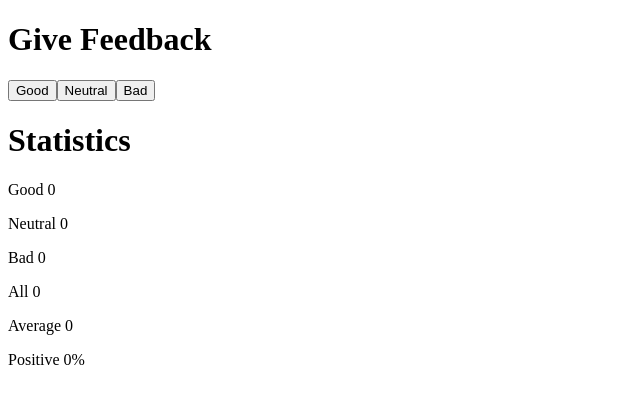
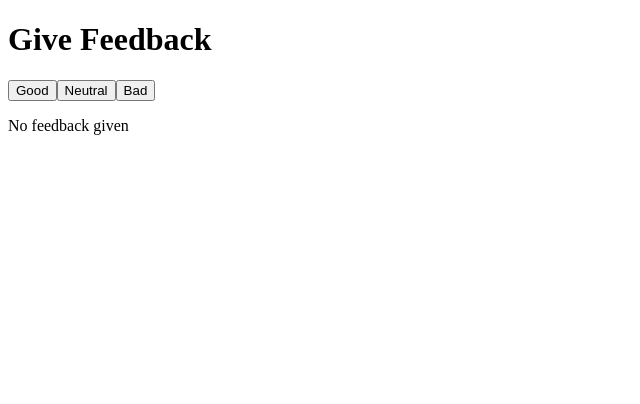
Before and after one commit to FranciscoMilani/Full-Stack-Open, a React (Vite) app in the folder part_1/unicafe/: page / in a window 1280 px wide. Shown: the top 404 px of the page, without its empty margins (0-640 px from the left). Built offline with nearby package versions, Linux system fonts and the light colour scheme.

Commit message:
1.9 unicafe

```diff
--- a/part_1/unicafe/src/App.jsx
+++ b/part_1/unicafe/src/App.jsx
@@ -6,7 +6,27 @@ const Button = (props) => (
     </button>
 );
 
-const Statistics = (props) => {
+const Statistics = ({ model }) => {
+    if (model.all === 0) return <p>No feedback given</p>;
+
+    return (
+        <>
+            <h1>Statistics</h1>
+            <div>
+                <Statistic label="Good" value={model.good} />
+                <Statistic label="Neutral" value={model.neutral} />
+                <Statistic label="Bad" value={model.bad} />
+            </div>
+            <div>
+                <Statistic label="All" value={model.all} />
+                <Statistic label="Average" value={model.avg} />
+                <Statistic label="Positive" value={model.positive + "%"} />
+            </div>
+        </>
+    );
+};
+
+const Statistic = (props) => {
     return (
         <p>
             {props.label} {props.value}
@@ -36,6 +56,15 @@ const App = () => {
     const avg = (good + bad * -1) / normalizedCount;
     const positive = (good / normalizedCount) * 100;
 
+    const statisticModel = {
+        good: good,
+        neutral: neutral,
+        bad: bad,
+        all: all,
+        avg: avg,
+        positive: positive,
+    };
+
     return (
         <div>
             <h1>Give Feedback</h1>
@@ -44,17 +73,8 @@ const App = () => {
                 <Button onClick={setNeutralHandler} text="Neutral" />
                 <Button onClick={setBadHandler} text="Bad" />
             </div>
-
-            <h1>Statistics</h1>
             <div>
-                <Statistics label="Good" value={good} />
-                <Statistics label="Neutral" value={neutral} />
-                <Statistics label="Bad" value={bad} />
-            </div>
-            <div>
-                <Statistics label="All" value={all} />
-                <Statistics label="Average" value={avg} />
-                <Statistics label="Positive" value={positive + "%"} />
+                <Statistics model={statisticModel} />
             </div>
         </div>
     );
```
